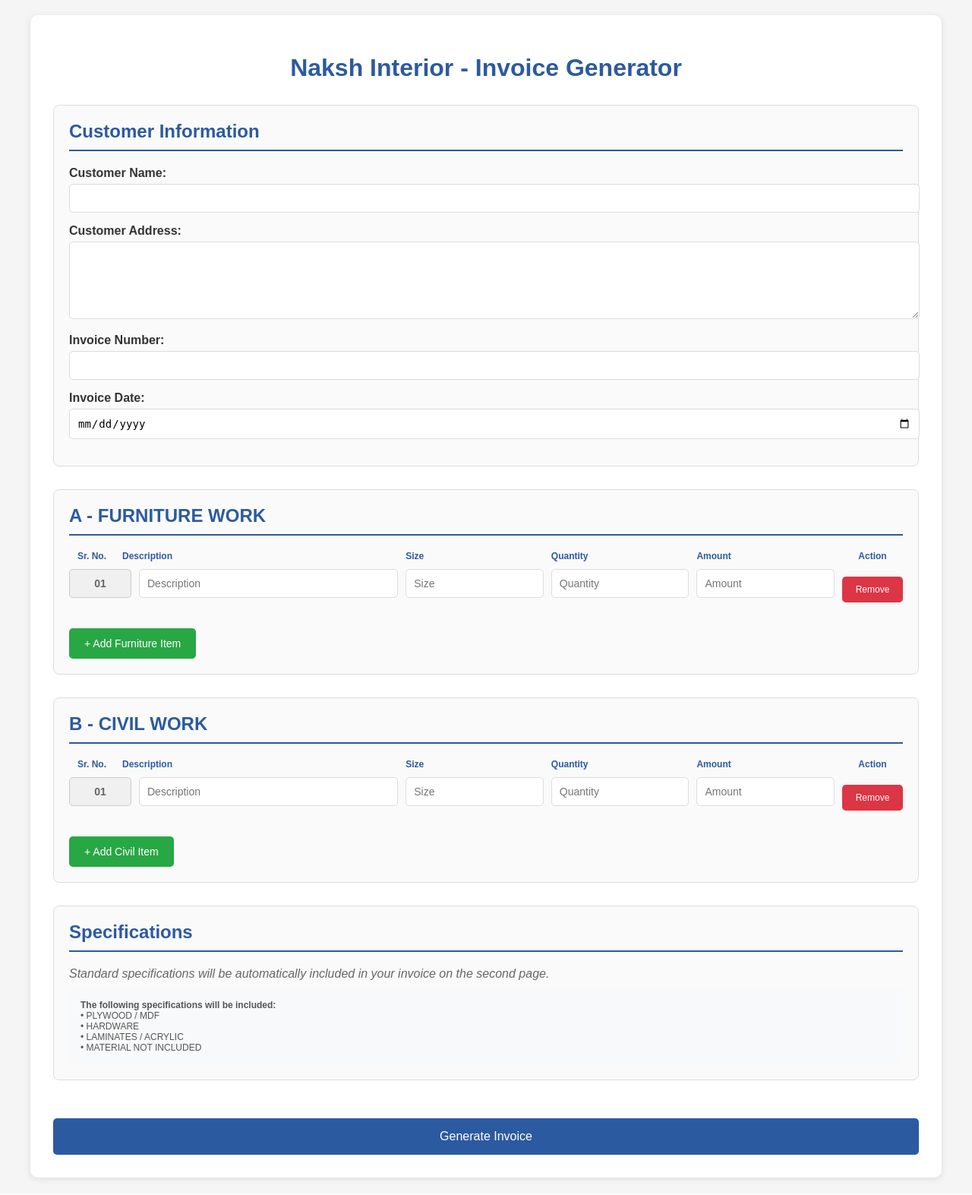
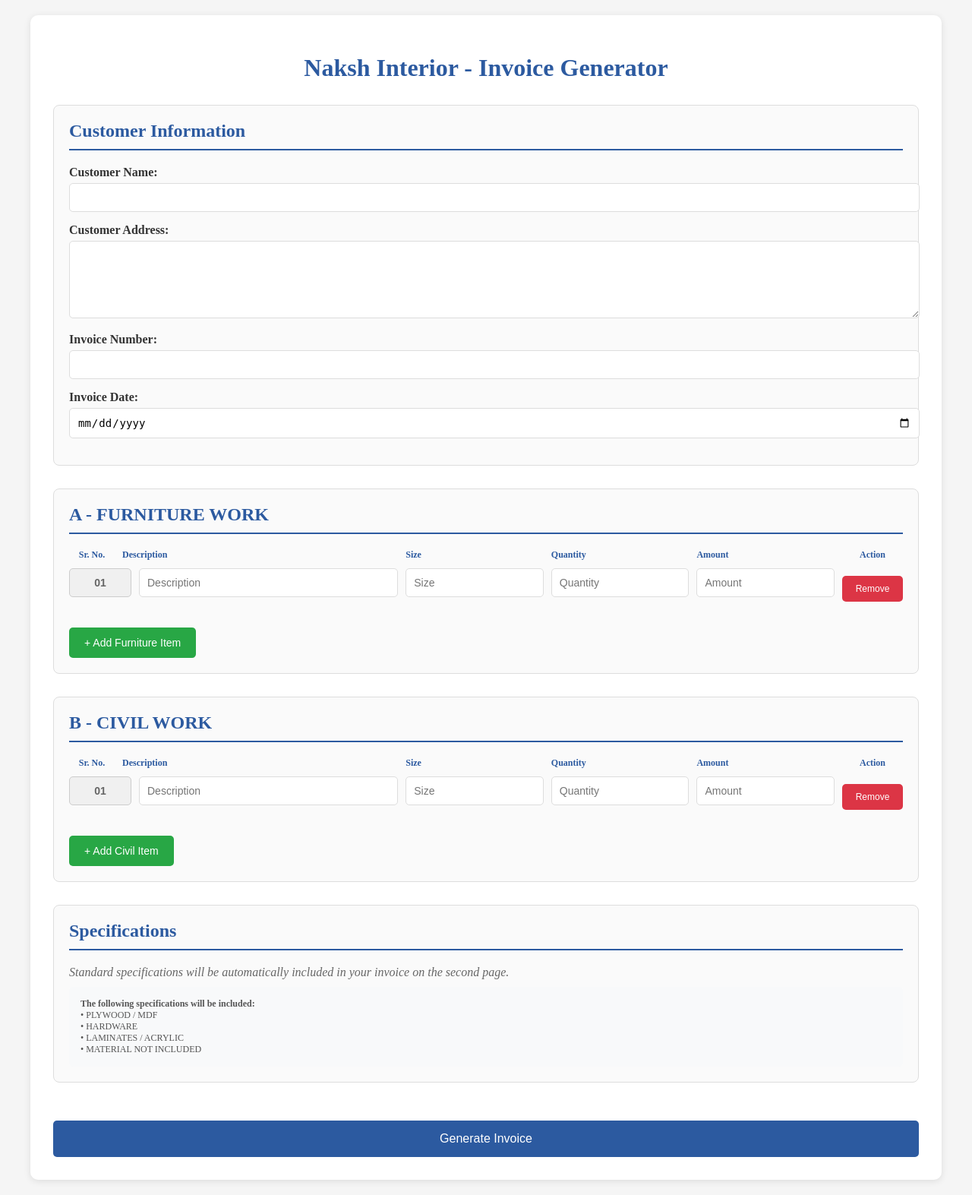
Before and after one commit to amey-kadam/naksh-interior, a Flask app: page /invoice in a window 1280 px wide. Shown: the whole page at 76% size. Run offline with Flask 3, Linux system fonts and the light colour scheme; the visitor is signed in with stand-in values (Sample User, id 1).

Commit message:
font change

```diff
--- a/templates/invoice_form.html
+++ b/templates/invoice_form.html
@@ -5,7 +5,7 @@
     <title>Naksh Interior - Invoice Generator</title>
     <style>
         body {
-            font-family: Arial, sans-serif;
+            font-family: "Times New Roman", Times, serif;
             max-width: 1200px;
             margin: 0 auto;
             padding: 20px;
--- a/templates/invoice_template.html
+++ b/templates/invoice_template.html
@@ -5,7 +5,7 @@
     <title>Invoice - {{ invoice_number }}</title>
     <style>
     * { margin: 0; padding: 0; box-sizing: border-box; }
-    body { font-family: Arial, sans-serif; font-size: 12px; line-height: 1.3; background-color: #f9f9f9; color: #333; }
+    body { font-family: "Times New Roman", Times, serif; font-size: 12px; line-height: 1.3; background-color: #f9f9f9; color: #333; }
     .invoice-box { max-width: 800px; margin: 8px auto; background: white; padding: 12px; box-shadow: 0 0 5px rgba(0,0,0,0.1); }
 
     .header-top {
```
